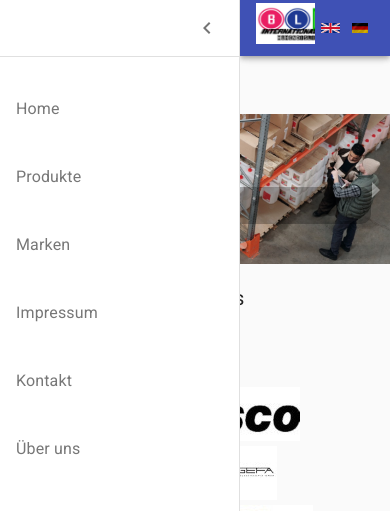
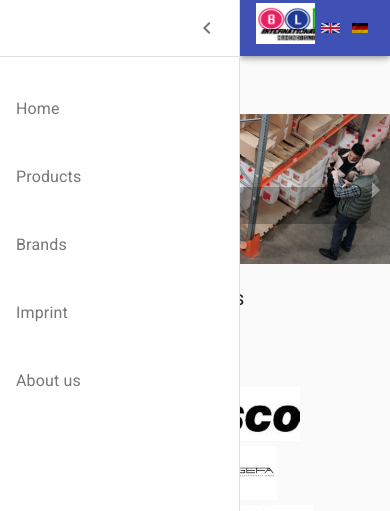
Before and after one commit to pciftci88/blm-international-muhendislik, a React (Create React App) app: page / in a window 390 px wide. Both pictures are taken after a click on the button 28 px from the left and 28 px from the top of the page. Shown: the top 511 px of the page. Built offline with nearby package versions, Linux system fonts and the light colour scheme.

Commit message:
Translation in Mobile Toolbar Nav

```diff
--- a/src/components/mobile-toolbar/MobileToolbar.jsx
+++ b/src/components/mobile-toolbar/MobileToolbar.jsx
@@ -22,6 +22,8 @@ import { NaviItem, Logo, ToolbarInner } from './MobileToolbar.styles';
 import logo from '../../images/logos/logo.jpg';
 
 import Translation from '../../components/translation/Translation';
+
+import { useTranslation } from 'react-i18next';
 
 import '@ui5/webcomponents-icons/dist/icons/call.js'
 import '@ui5/webcomponents-icons/dist/icons/email.js'
@@ -90,6 +92,8 @@ function PersistentDrawerLeft() {
     const classes = useStyles();
     const theme = useTheme();
     const [open, setOpen] = React.useState(false);
+    const { t } = useTranslation();
+
 
     const handleDrawerOpen = () => {
         setOpen(true);
@@ -146,32 +150,27 @@ function PersistentDrawerLeft() {
                 <List>
                     <NaviItem to="/">
                         <ListItem button>
-                            <ListItemText primary={'Home'} />
+                            <ListItemText primary={t('Nav.home')} />
                         </ListItem>
                     </NaviItem>
                     <NaviItem to="/produkte">
                         <ListItem button>
-                            <ListItemText primary={'Produkte'} />
+                            <ListItemText primary={t('Nav.products')} />
                         </ListItem>
                     </NaviItem>
                     <NaviItem to="/markenuebersicht">
                         <ListItem button>
-                            <ListItemText primary={'Marken'} />
+                            <ListItemText primary={t('Nav.brands')} />
                         </ListItem>
                     </NaviItem>
                     <NaviItem to="/impressum">
                         <ListItem button>
-                            <ListItemText primary={'Impressum'} />
-                        </ListItem>
-                    </NaviItem>
-                    <NaviItem to="/kontakt">
-                        <ListItem button>
-                            <ListItemText primary={'Kontakt'} />
+                            <ListItemText primary={t('Nav.imprint')} />
                         </ListItem>
                     </NaviItem>
                     <NaviItem to="/ueber-uns">
                         <ListItem button>
-                            <ListItemText primary={'Über uns'} />
+                            <ListItemText primary={t('Nav.about')} />
                         </ListItem>
                     </NaviItem>
                 </List>
```
